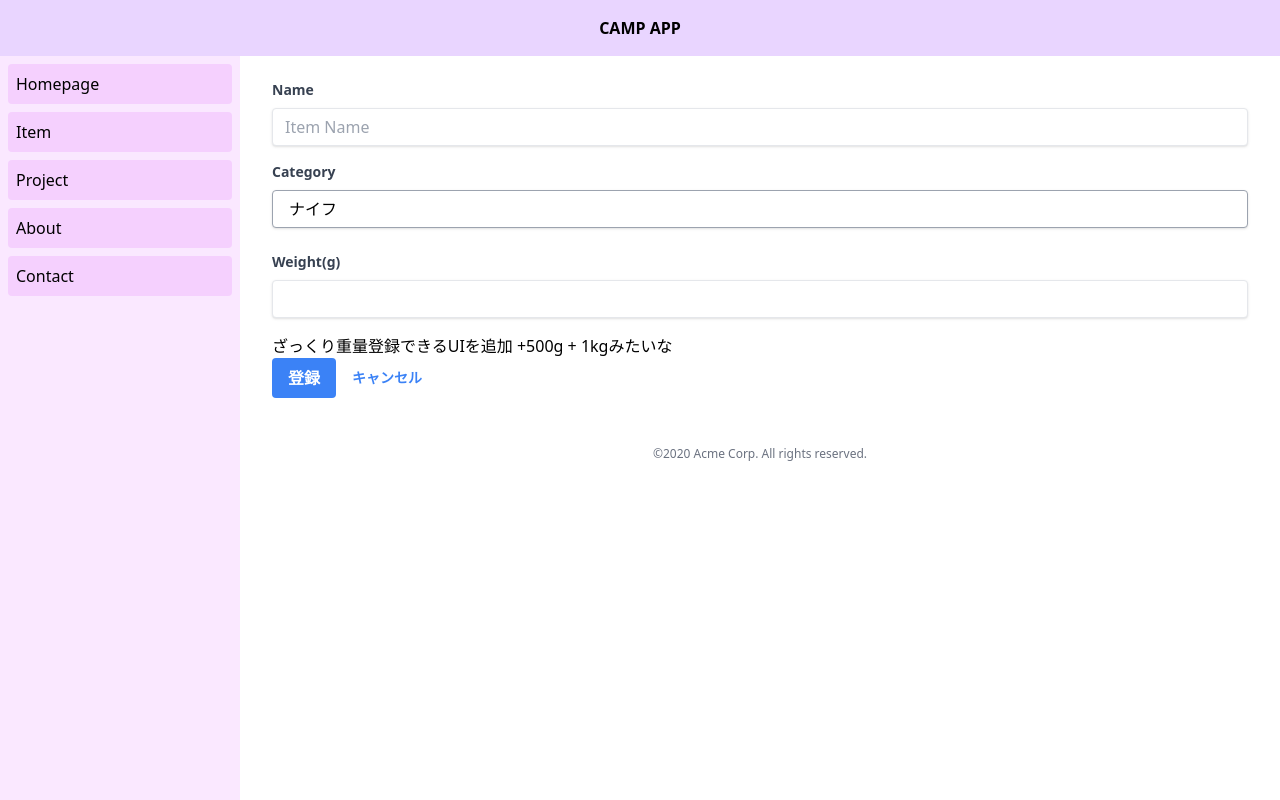
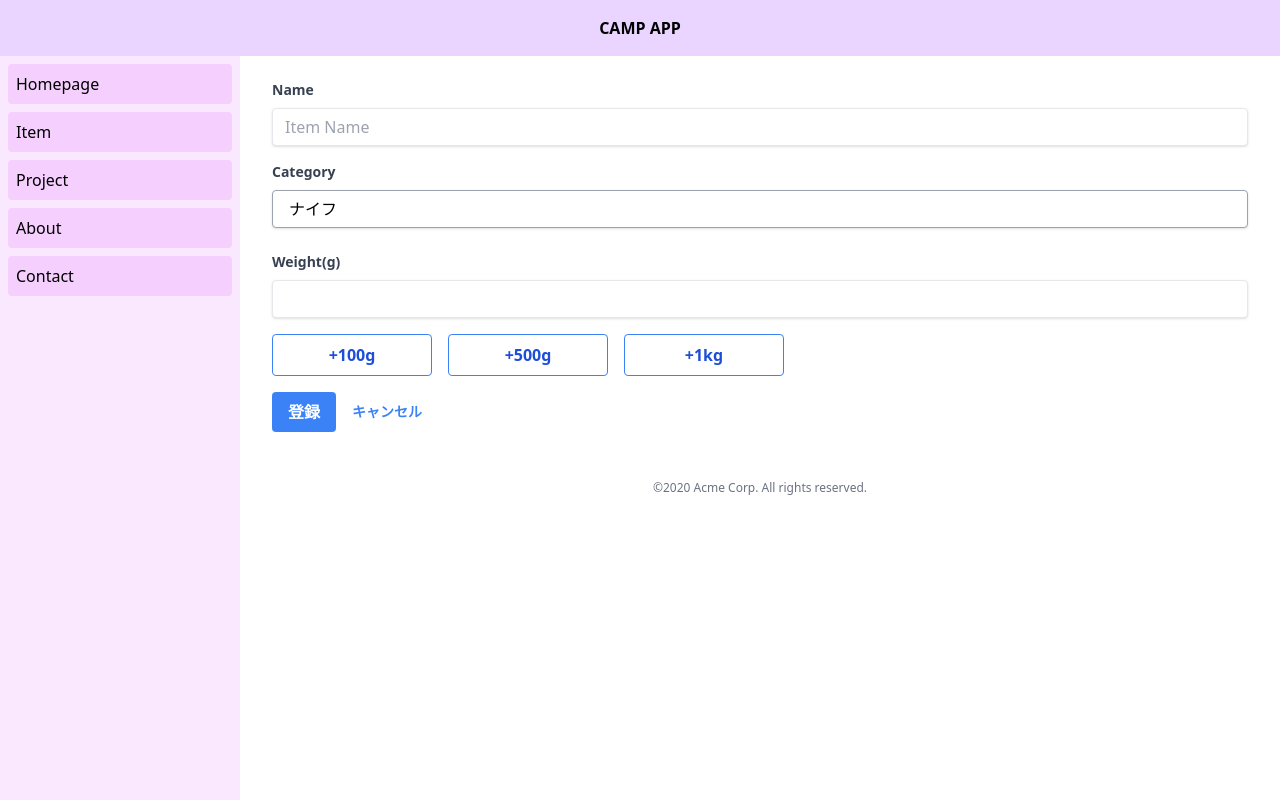
Before and after one commit to nargok/camp_app_next, a Next.js app: page /item/register in a window 1280 px wide. Built offline with nearby package versions, Linux system fonts and the light colour scheme.

Commit message:
ざっくり重量登録UI

```diff
--- a/pages/item/register.tsx
+++ b/pages/item/register.tsx
@@ -2,7 +2,7 @@ import { NextPage } from 'next'
 import Link from 'next/link'
 
 import { useRouter } from 'next/router'
-import { useEffect, useState } from 'react'
+import { FormEvent, useEffect, useRef, useState } from 'react'
 import { registerItem } from '../../api/item'
 import ActionButton from '../../components/ActionButton'
 
@@ -10,6 +10,7 @@ const Register: NextPage = () => {
   const router = useRouter()
   const [name, setName] = useState<string>('')
   const [weight, setWeight] = useState<number>(0)
+  const weightInputRef = useRef()
 
   const handleRegister = () => {
     const form = {
@@ -23,9 +24,23 @@ const Register: NextPage = () => {
       })
   }
 
+  const handleAddWeight = (aWeight: number) => {
+    const newWeight = weight + aWeight
+    // console.log(newWeight)
+    setWeight(newWeight)
+    weightInputRef.current.value = newWeight
+  }
+
+  const onSubmit = (e: FormEvent<HTMLFormElement>) => {
+    e.preventDefault()
+  }
+
   return (
     <>
-      <form className="mb-4 rounded bg-white px-8 pt-6 pb-8 ">
+      <form
+        className="mb-4 rounded bg-white px-8 pt-6 pb-8"
+        onSubmit={(e) => onSubmit(e)}
+      >
         <div className="mb-4">
           <label
             className="mb-2 block text-sm font-bold text-gray-700"
@@ -63,11 +78,30 @@ const Register: NextPage = () => {
             className="focus:shadow-outline w-full appearance-none rounded border py-2 px-3 leading-tight text-gray-700 shadow focus:outline-none"
             id="weight"
             type="number"
+            ref={weightInputRef}
             onChange={(e) => setWeight(Number(e.target.value))}
           />
         </div>
-        {/* todo */}
-        <div>ざっくり重量登録できるUIを追加 +500g + 1kgみたいな</div>
+        <div className="mb-4">
+          <button
+            onClick={() => handleAddWeight(100)}
+            className="mr-4 w-40 rounded border border-blue-500 bg-transparent py-2 px-4 font-semibold text-blue-700 hover:border-transparent hover:bg-blue-500 hover:text-white"
+          >
+            +100g
+          </button>
+          <button
+            onClick={() => handleAddWeight(500)}
+            className="mr-4 w-40 rounded border border-blue-500 bg-transparent py-2 px-4 font-semibold text-blue-700 hover:border-transparent hover:bg-blue-500 hover:text-white"
+          >
+            +500g
+          </button>
+          <button
+            onClick={() => handleAddWeight(1000)}
+            className="w-40 rounded border border-blue-500 bg-transparent py-2 px-4 font-semibold text-blue-700 hover:border-transparent hover:bg-blue-500 hover:text-white"
+          >
+            +1kg
+          </button>
+        </div>
         <div className="flex items-center">
           <ActionButton
             color={'bg-blue-500'}
```
